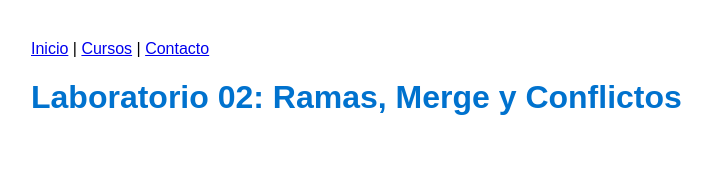
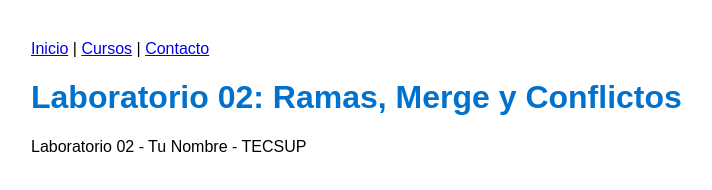
Before and after one commit to jemaluna-dotcom/lab02-ramas, a plain HTML site: page index.html in a window 1280 px wide. Shown: the whole page, without its empty margins (9-721 px from the left). Drawn offline with Linux system fonts and the light colour scheme.

Commit message:
Agrega pie de pagina

```diff
--- a/index.html
+++ b/index.html
@@ -11,5 +11,9 @@
   </nav>
 
   <h1>Laboratorio 02: Ramas, Merge y Conflictos</h1>
+  <footer>
+    <p>Laboratorio 02 - Tu Nombre - TECSUP</p>
+  </footer>
+
 </body>
 </html>
```
